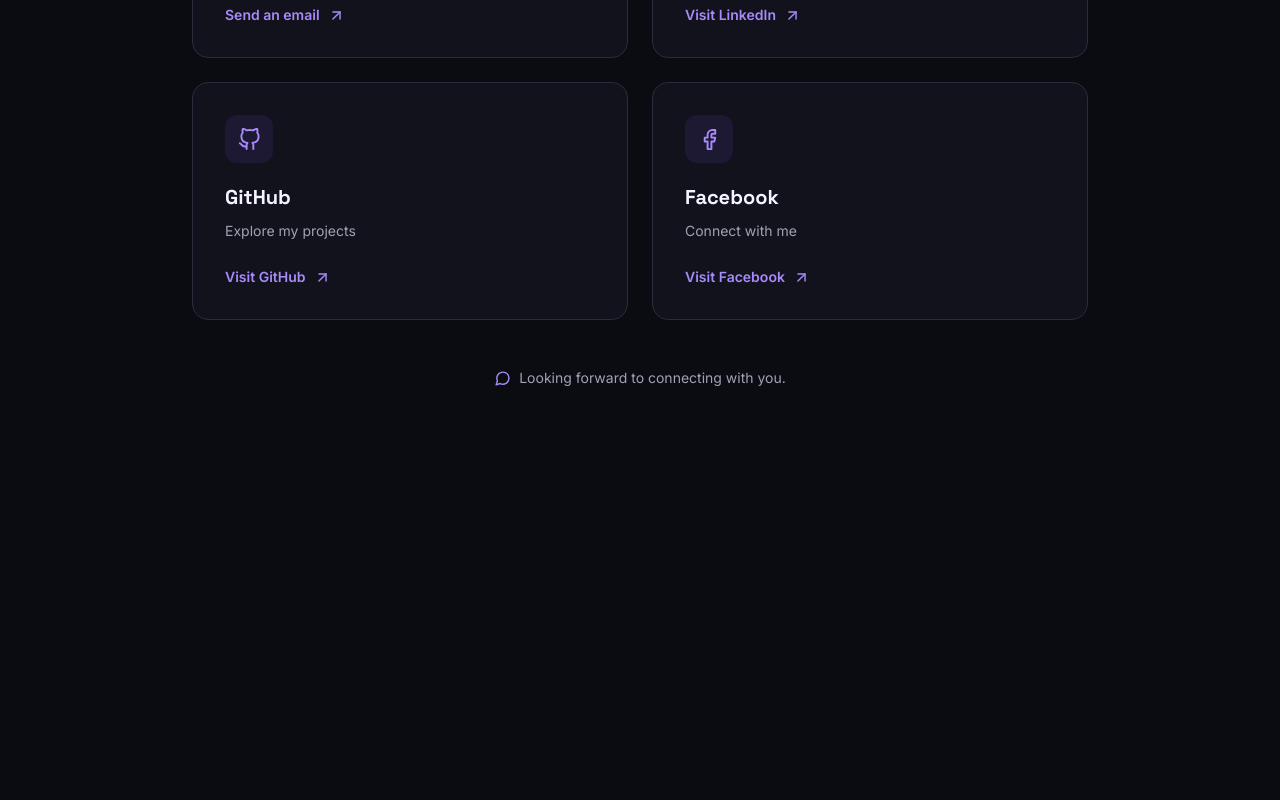
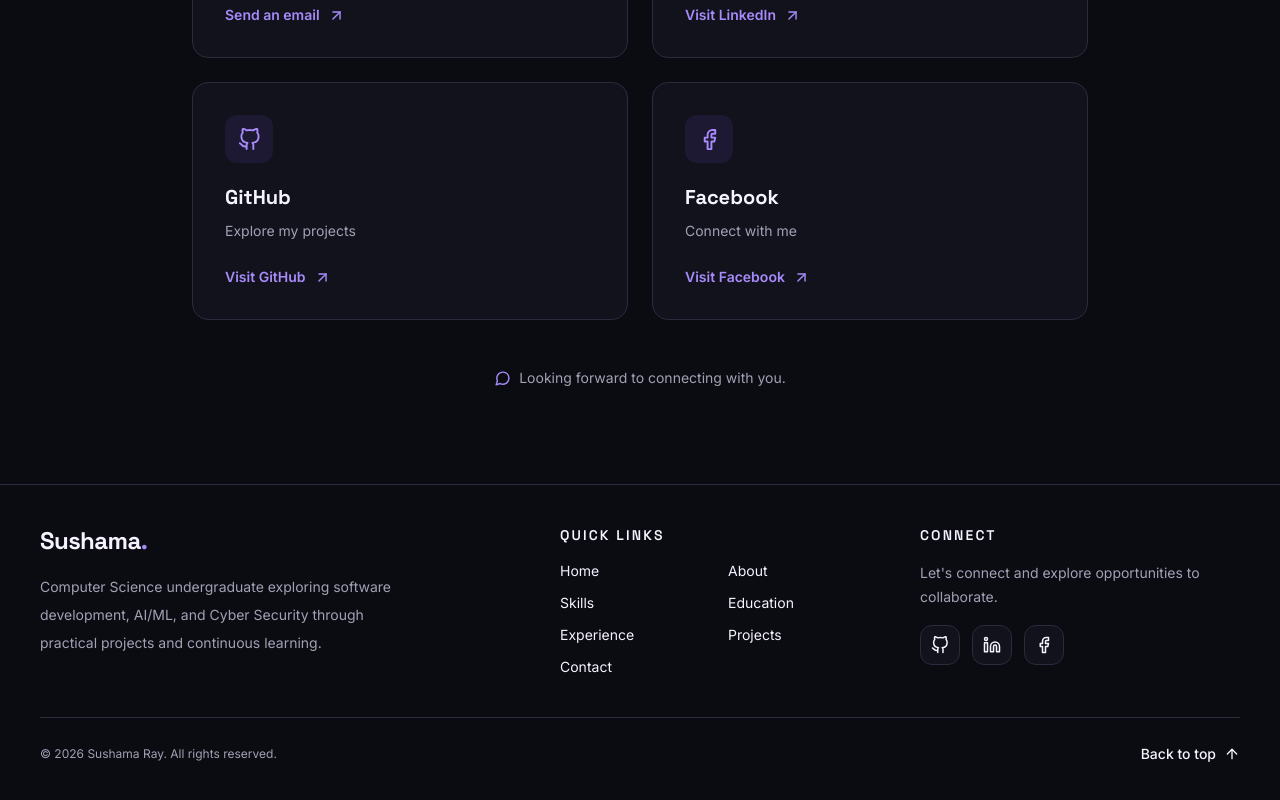
Before and after one commit to sushamaray/sushama-portfolio, a React (Vite) app: page / in a window 1280 px wide. Shown: the part 7520-8320 px from the top of the page. Before the commit the page ends 8004 px from the top, so only its background shows below. Built offline with nearby package versions, Linux system fonts and the light colour scheme.

Commit message:
feat: add responsive portfolio footer

```diff
--- a/src/App.jsx
+++ b/src/App.jsx
@@ -9,6 +9,7 @@ import Experience from './components/Experience'
 import Projects from './components/Projects'
 import ProjectDetail from './components/ProjectDetail'
 import Contact from './components/Contact'
+import Footer from './components/Footer'
 
 
 function HomePage() {
@@ -84,6 +85,8 @@ function App() {
           <Route path="*" element={<NotFound />} />
         </Routes>
       </main>
+
+      <Footer />
     </>
   )
 }
--- /dev/null
+++ b/src/components/Footer.jsx
@@ -0,0 +1,124 @@
+
+import { Link } from 'react-router-dom'
+import {
+  FiArrowUp,
+  FiGithub,
+  FiLinkedin,
+  FiFacebook,
+} from 'react-icons/fi'
+
+const quickLinks = [
+  { label: 'Home', href: '/#home' },
+  { label: 'About', href: '/#about' },
+  { label: 'Skills', href: '/#skills' },
+  { label: 'Education', href: '/#education' },
+  { label: 'Experience', href: '/#experience' },
+  { label: 'Projects', href: '/#projects' },
+  { label: 'Contact', href: '/#contact' },
+]
+
+const socialLinks = [
+  {
+    label: 'GitHub',
+    href: 'https://github.com/sushamaray',
+    Icon: FiGithub,
+  },
+  {
+    label: 'LinkedIn',
+    href: 'https://www.linkedin.com/',
+    Icon: FiLinkedin,
+  },
+  {
+    label: 'Facebook',
+    href: 'https://www.facebook.com/',
+    Icon: FiFacebook,
+  },
+]
+
+export default function Footer() {
+  const currentYear = new Date().getFullYear()
+
+  return (
+    <footer className="border-t border-[#2B2B3D] bg-[#0B0B12] px-5 py-10 sm:px-8 lg:px-10">
+      <div className="mx-auto max-w-7xl">
+        <div className="grid gap-10 sm:grid-cols-2 lg:grid-cols-[1.5fr_1fr_1fr]">
+          <div>
+            <Link
+              to="/#home"
+              className="font-['Space_Grotesk'] text-2xl font-bold tracking-tight text-[#F5F3FF]"
+            >
+              Sushama<span className="text-[#A78BFA]">.</span>
+            </Link>
+
+            <p className="mt-4 max-w-sm text-sm leading-7 text-[#A1A1B5]">
+              Computer Science undergraduate exploring software
+              development, AI/ML, and Cyber Security through practical
+              projects and continuous learning.
+            </p>
+          </div>
+
+          <div>
+            <h2 className="text-sm font-semibold uppercase tracking-[0.15em] text-[#F5F3FF]">
+              Quick Links
+            </h2>
+
+            <nav
+              aria-label="Footer navigation"
+              className="mt-4 grid grid-cols-2 gap-x-4 gap-y-3"
+            >
+              {quickLinks.map(({ label, href }) => (
+                <a
+                  key={label}
+                  href={href}
+                  className="w-fit text-sm text-[#A1A1B5] transition-colors hover:text-[#A78BFA]"
+                >
+                  {label}
+                </a>
+              ))}
+            </nav>
+          </div>
+
+          <div>
+            <h2 className="text-sm font-semibold uppercase tracking-[0.15em] text-[#F5F3FF]">
+              Connect
+            </h2>
+
+            <p className="mt-4 text-sm leading-6 text-[#A1A1B5]">
+              Let&apos;s connect and explore opportunities to collaborate.
+            </p>
+
+            <div className="mt-4 flex gap-3">
+              {socialLinks.map(({ label, href, Icon }) => (
+                <a
+                  key={label}
+                  href={href}
+                  target="_blank"
+                  rel="noopener noreferrer"
+                  aria-label={`Visit my ${label} profile`}
+                  title={label}
+                  className="inline-flex h-10 w-10 items-center justify-center rounded-xl border border-[#2B2B3D] bg-[#12121C] text-[#A1A1B5] transition-colors hover:border-[#8B5CF6]/60 hover:text-[#A78BFA]"
+                >
+                  <Icon size={18} aria-hidden="true" />
+                </a>
+              ))}
+            </div>
+          </div>
+        </div>
+
+        <div className="mt-10 flex flex-col gap-4 border-t border-[#2B2B3D] pt-6 sm:flex-row sm:items-center sm:justify-between">
+          <p className="text-xs leading-6 text-[#A1A1B5]">
+            © {currentYear} Sushama Ray. All rights reserved.
+          </p>
+
+          <a
+            href="#home"
+            className="inline-flex w-fit items-center gap-2 text-sm font-medium text-[#A78BFA] transition-colors hover:text-[#F5F3FF]"
+          >
+            Back to top
+            <FiArrowUp size={16} aria-hidden="true" />
+          </a>
+        </div>
+      </div>
+    </footer>
+  )
+}
```
